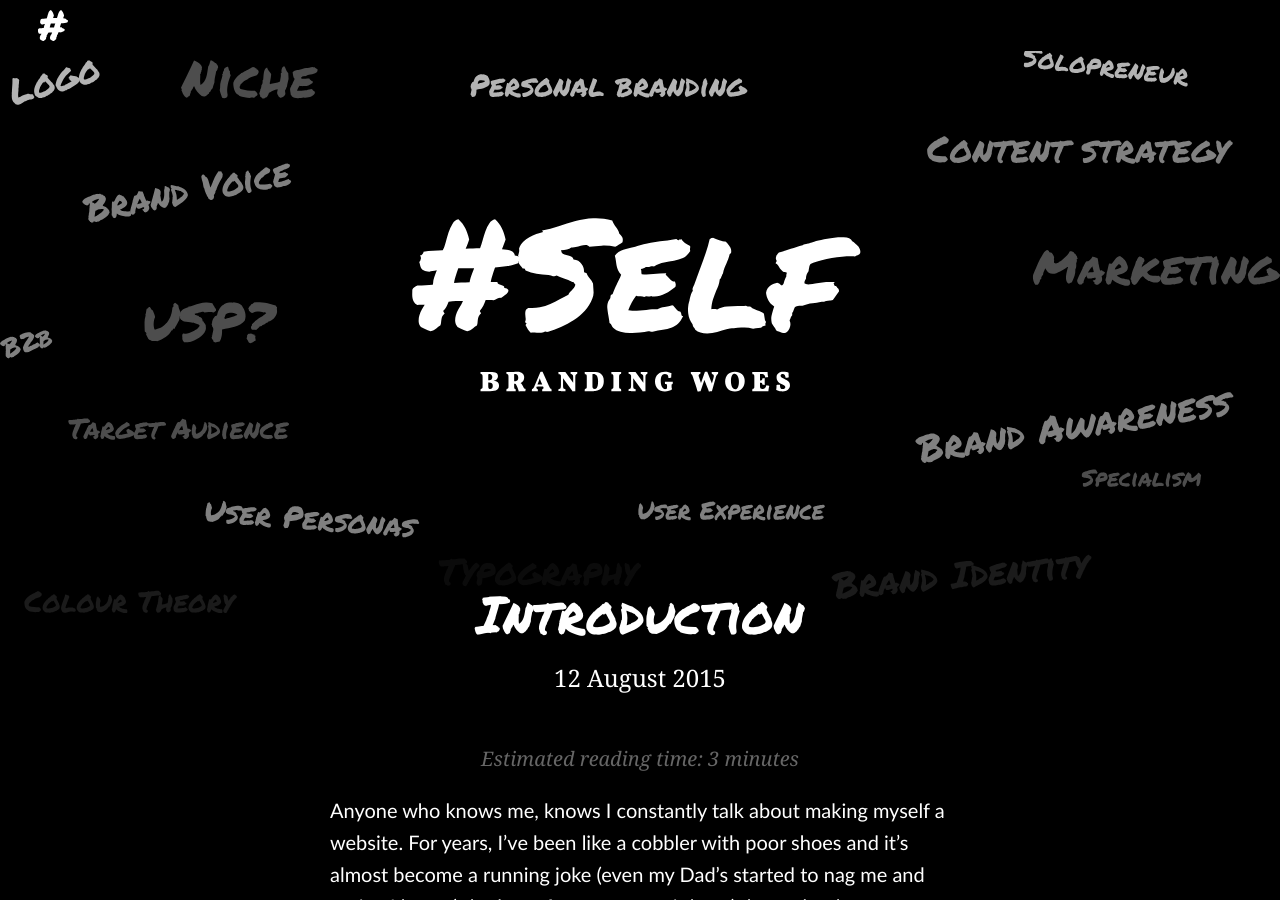
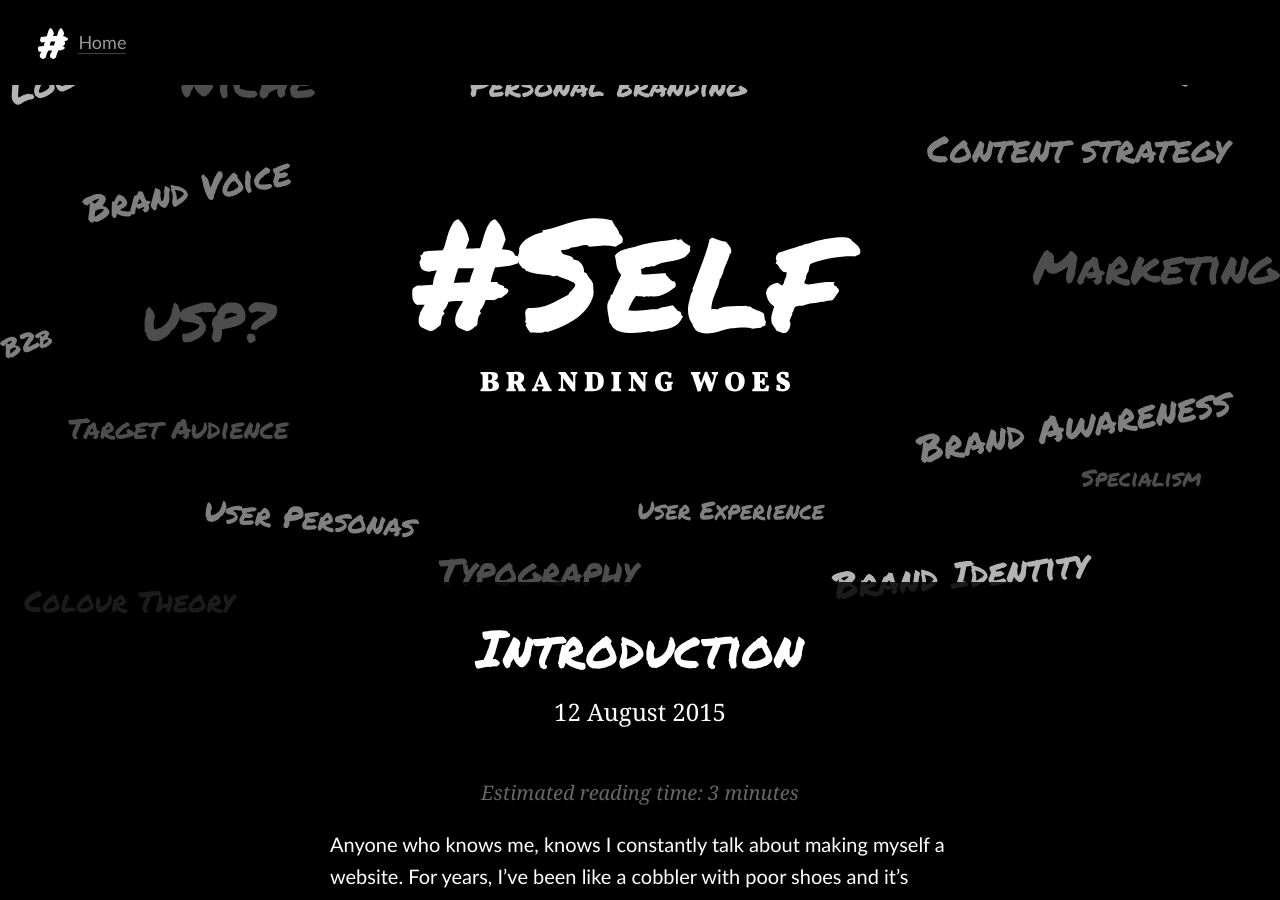
Before and after one commit to katherinecory/self-branding-woes, a Jekyll site: the page built from _posts/2015-08-12-introduction.md, in a window 1280 px wide and 900 px high. Built offline with Jekyll 4.4.1, drawn with Linux system fonts in a browser that asks for light colours; nearby versions of some CDN libraries; some web fonts are replaced; a script that is not in the unit is left out.

Commit message:
Add home link to header.

```diff
--- a/_includes/header.html
+++ b/_includes/header.html
@@ -10,6 +10,12 @@
             {% endif %}
           </a>
         </div>
+
+        <nav class="l-navigation">
+          <ul>
+            <li{% if page.url == "/" %} class="active"{% endif %}><a href="/" title="Home">Home</a></li>
+          </ul>
+        </nav>
       </div>
     </div>
   </header>
```
